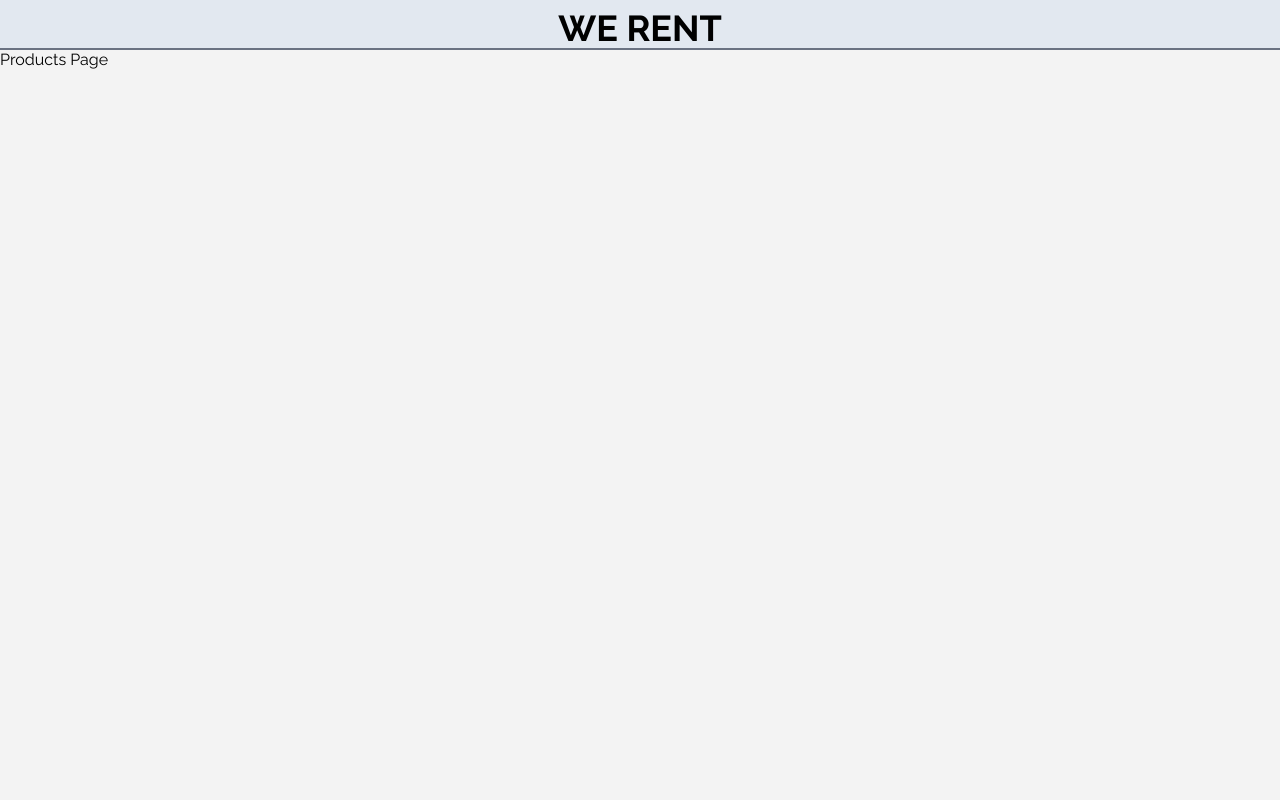
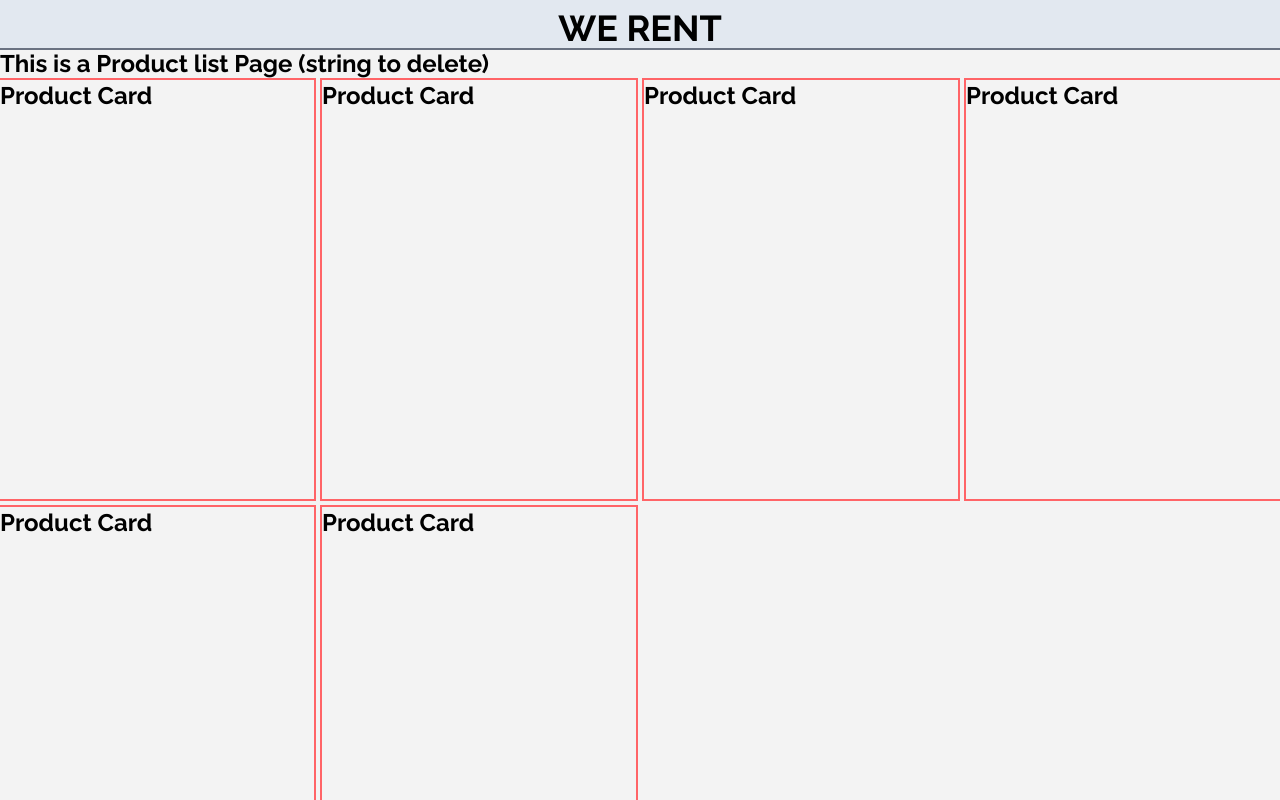
Before and after one commit to vincentsim01/werent-frontend-1, a Next.js app: page /products in a window 1280 px wide. Shown: the top 800 px of the page. Built offline with nearby package versions, Linux system fonts and the light colour scheme.

Commit message:
feat(products): finish products page wireframe

```diff
--- a/app/products/page.tsx
+++ b/app/products/page.tsx
@@ -1,9 +1,21 @@
+import ProductCard from "@/components/ProductCard";
+
 export default function ProductsPage() {
 	return (
-		<div className="flex flex-col gap-2">
-			<div className="w-full || h-500">Products Page</div>
+		<div className="mx-auto w-full xl:w-[1280px] flex flex-col justify-center gap-2">
+			<div className="|| w-full text-2xl font-bold">
+				This is a Product list Page (string to delete)
+				<div className="grid grid-cols-1 md:grid-cols-2 lg:grid-cols-4 gap-2">
+					{/* MAP ProductCard */}
+					<ProductCard />
+					<ProductCard />
+					<ProductCard />
+					<ProductCard />
+					<ProductCard />
+					<ProductCard />
+				</div>
+			</div>
 			{/* ^^^ div to be deleted */}
-			<div></div>
 		</div>
 	);
 }
--- /dev/null
+++ b/components/ProductCard.tsx
@@ -0,0 +1,7 @@
+export default function ProductCard() {
+	return (
+		<div className="w-full outline-2 outline-red-400 || aspect-[3/4]">
+			Product Card
+		</div>
+	);
+}
```
